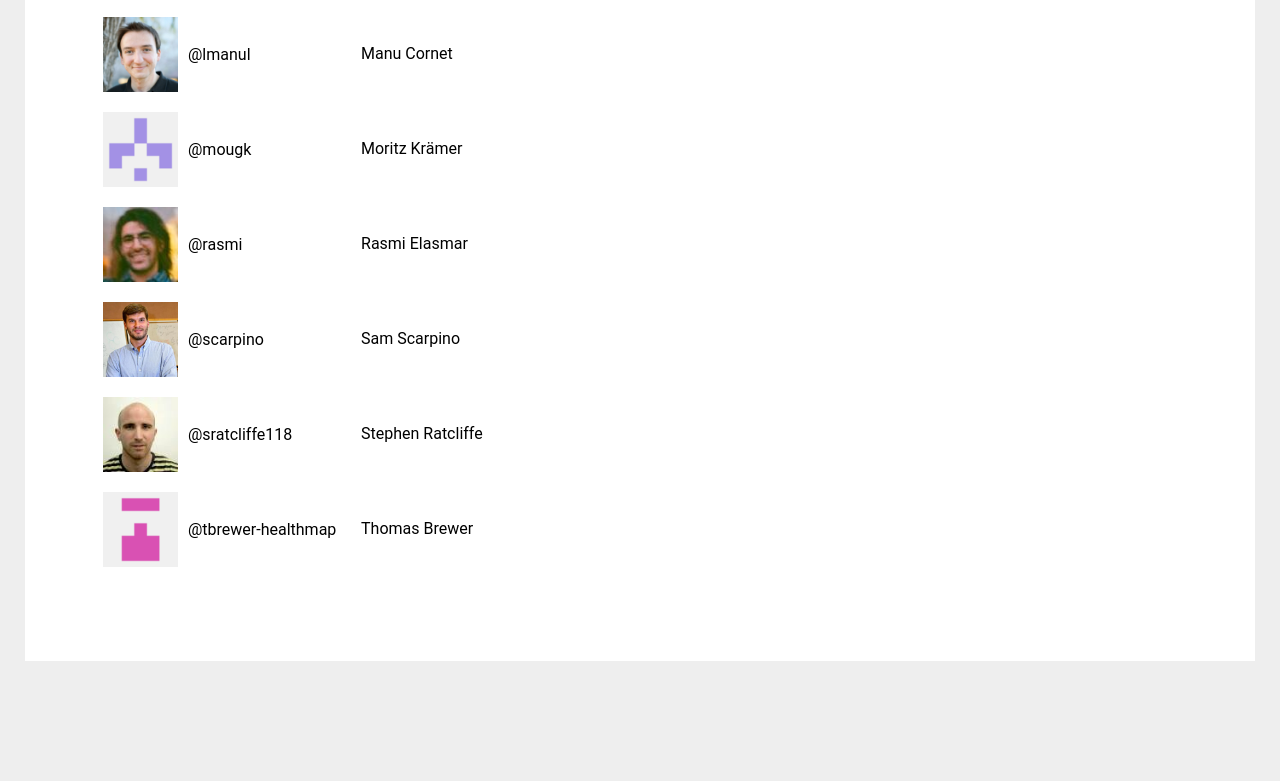
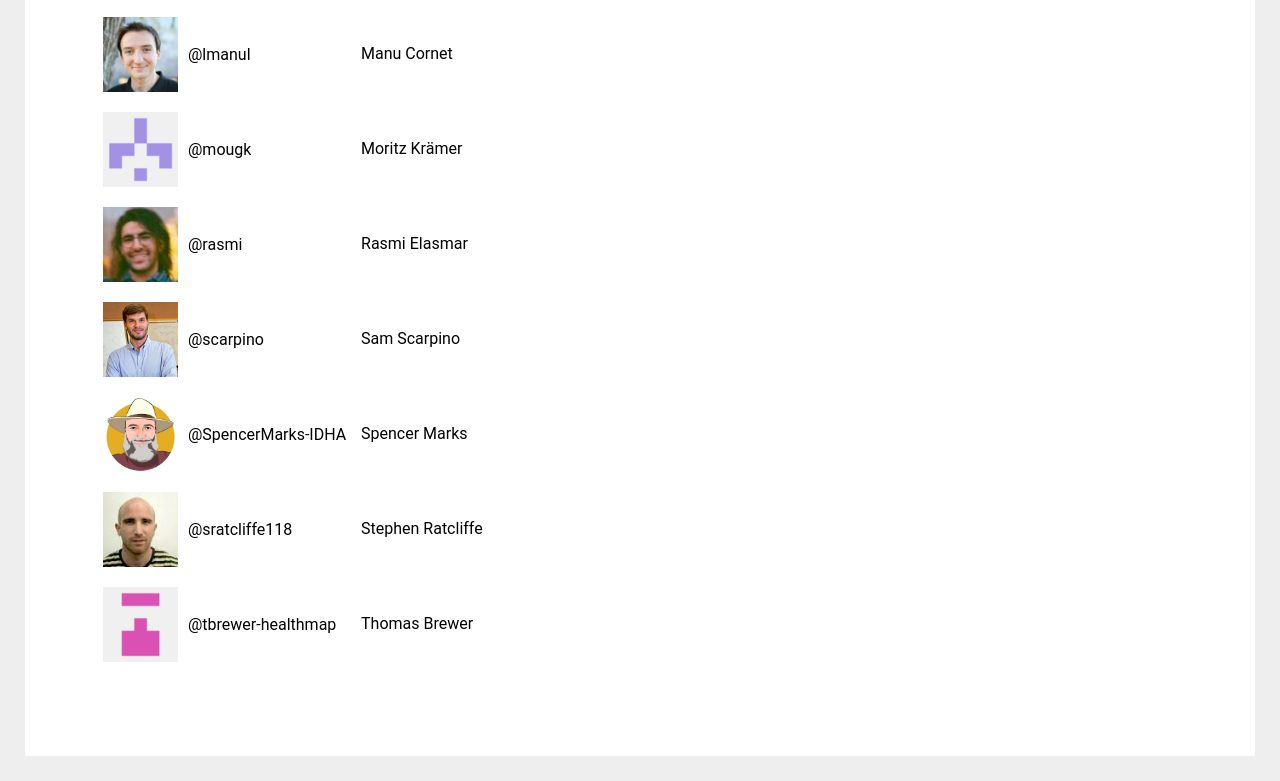
Before and after one commit to lmanul/ghdsi, a plain HTML site: page index.html in a window 1280 px wide. Shown: the part 1048-1829 px from the top of the page. Before the commit the page ends 1734 px from the top, so only its background shows below. Drawn offline with Linux system fonts and the light colour scheme.

Commit message:
Adding more teammates

```diff
--- a/index.html
+++ b/index.html
@@ -75,6 +75,7 @@ const TEAM_MEMBERS = {
   'mougk': 'Moritz Krämer',
   'rasmi': 'Rasmi Elasmar',
   'scarpino': 'Sam Scarpino',
+  'SpencerMarks-IDHA': 'Spencer Marks',
   'sratcliffe118': 'Stephen Ratcliffe',
   'tbrewer-healthmap': 'Thomas Brewer'
 };
```
Also changed, not shown: team/img/SpencerMarks-IDHA.jpg (added).
